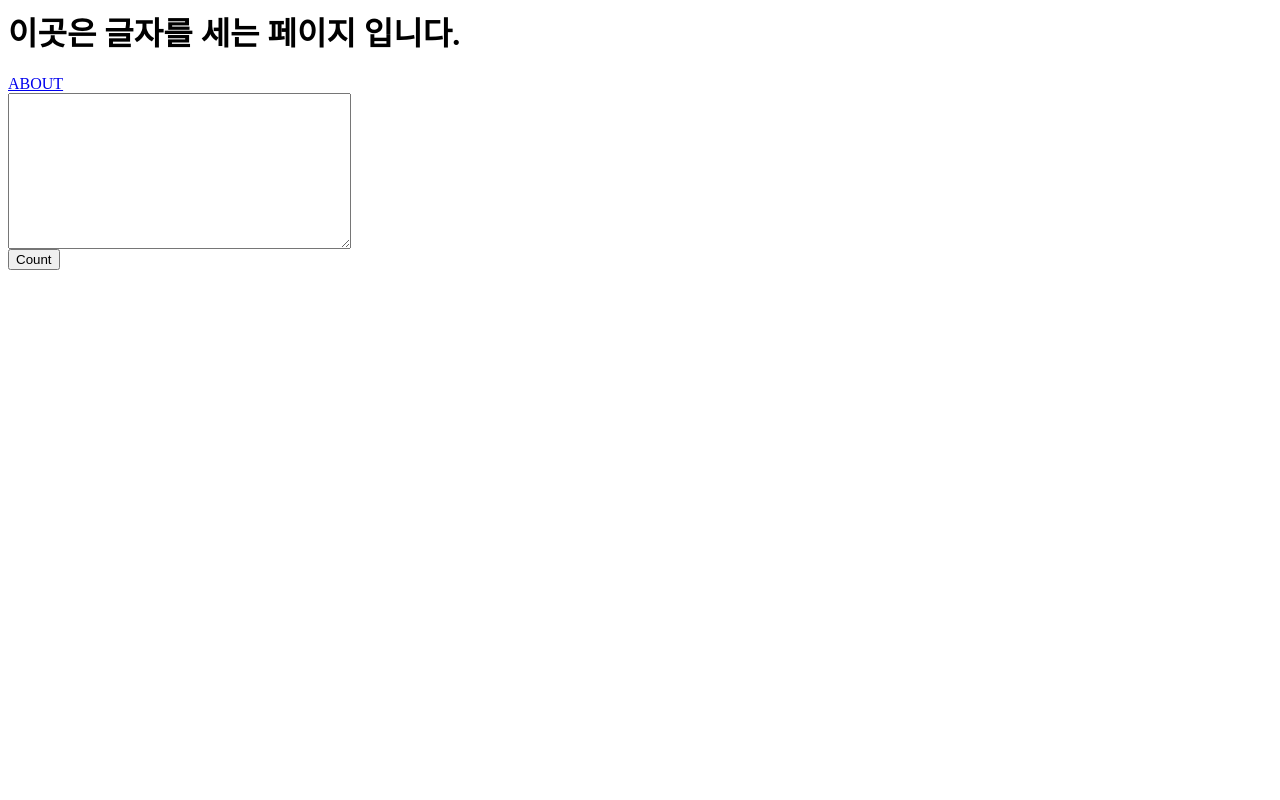
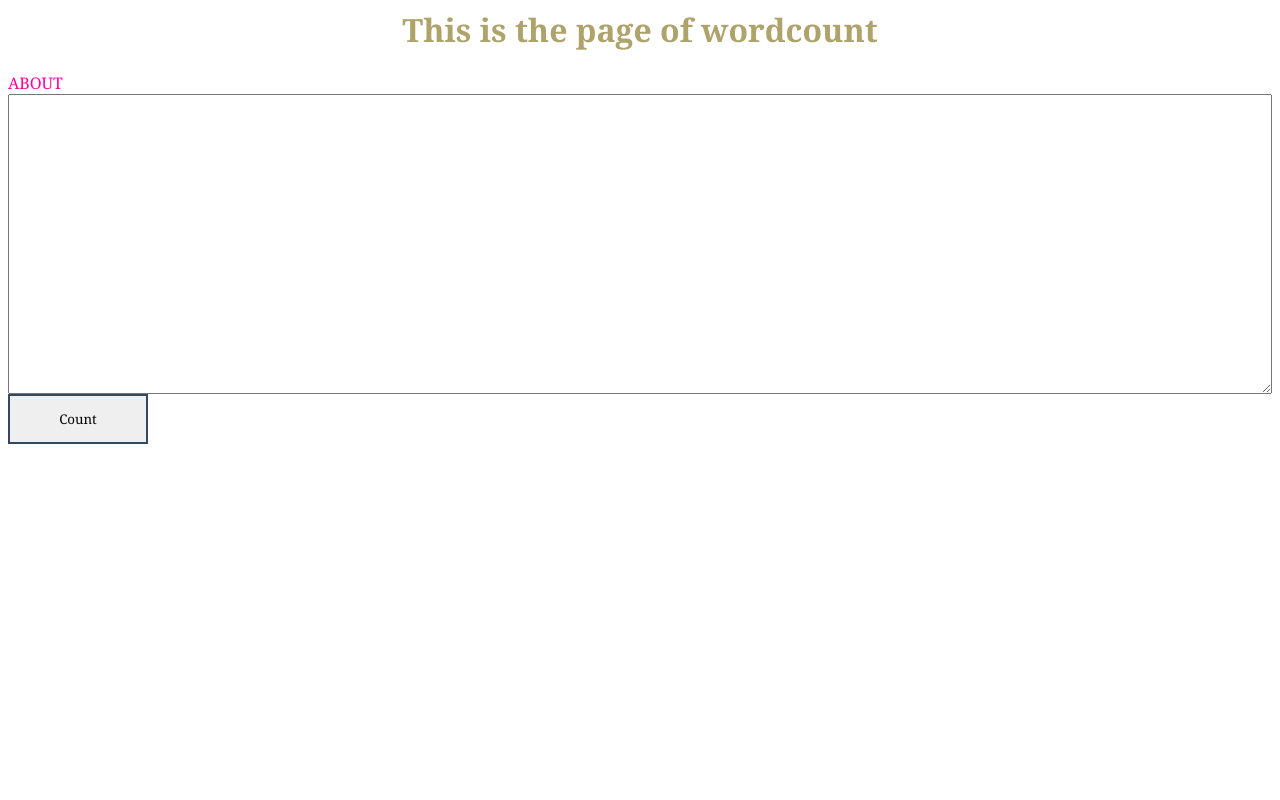
Before and after one commit to gyuribak/wordcounter, a Django app: page / in a window 1280 px wide. Run offline with Django 3.2, Linux system fonts and the light colour scheme.

Commit message:
css change

```diff
--- a/wordcount/templates/home.html
+++ b/wordcount/templates/home.html
@@ -1,9 +1,42 @@
-<h1>이곳은 글자를 세는 페이지 입니다.</h1>
+<style>
+    *{
+        font-family : Georgia, 'Times New Roman', Times, serif;
+    }
+   a{
+        text-decoration: none;
+        color: #ff009d;
+    }
+    h1{
+        text-align : center;
+        color : #aea36b;
+        font-style: bold;
+    }
+    textarea{
+        width: 100%;
+        height: 300px;
+        padding: 10px 10px;
+        font-size : 20px;
+    }
+    .button{
+        width:140px;
+        height:50px;
+        border:2px solid #34495e;
+        float:left;
+        text-align:center;
+        cursor:pointer;
+        position:relative;
+        box-sizing:border-box;
+        overflow:hidden;
+        margin:0 0 40px 0;
+    }
+</style>
+<h1>This is the page of wordcount</h1>
 
 <a href="{%url 'about'%}">ABOUT</a>
+
 <br>
 <form action="{%url 'result'%}">
     <textarea cols="40" rows="10" name="fulltext"></textarea>
     <br>
-    <input type="submit" value="Count">
+    <input type="submit" value="Count" class="button">
 </form>
```
